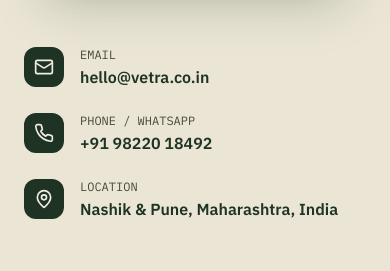
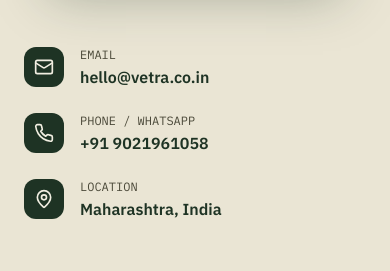
Before and after one commit to omrajput14/Vetra-website, a Next.js app: page / in a window 390 px wide. Shown: the part 9424-9695 px from the top of the page. Built offline with nearby package versions, Linux system fonts and the light colour scheme.

Commit message:
chore: update contact phone to +91 9021961058 and location to Maharashtra, India

```diff
--- a/src/app/page.tsx
+++ b/src/app/page.tsx
@@ -693,7 +693,11 @@
                 </div>
                 <div>
                   <div className="text-xs text-ink-soft font-mono uppercase">Phone / WhatsApp</div>
-                  <div className="text-base font-semibold text-pasture-900 mt-0.5">+91 98220 18492</div>
+                  <div className="text-base font-semibold text-pasture-900 mt-0.5">
+                    <a href="https://wa.me/919021961058" target="_blank" rel="noopener noreferrer" className="hover:underline">
+                      +91 9021961058
+                    </a>
+                  </div>
                 </div>
               </div>
 
@@ -703,7 +707,7 @@
                 </div>
                 <div>
                   <div className="text-xs text-ink-soft font-mono uppercase">Location</div>
-                  <div className="text-base font-semibold text-pasture-900 mt-0.5">Nashik &amp; Pune, Maharashtra, India</div>
+                  <div className="text-base font-semibold text-pasture-900 mt-0.5">Maharashtra, India</div>
                 </div>
               </div>
             </div>
```
